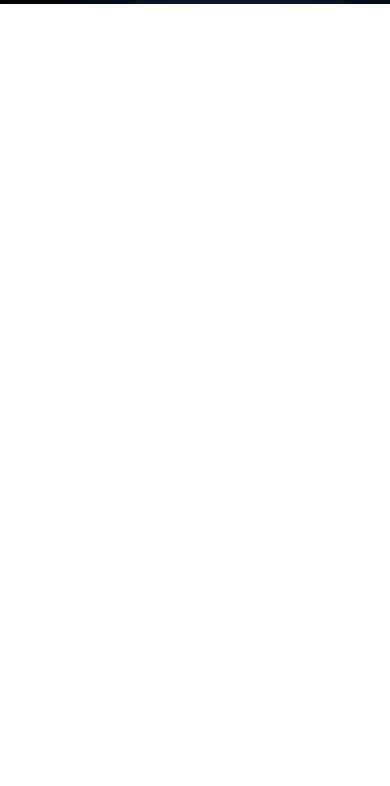
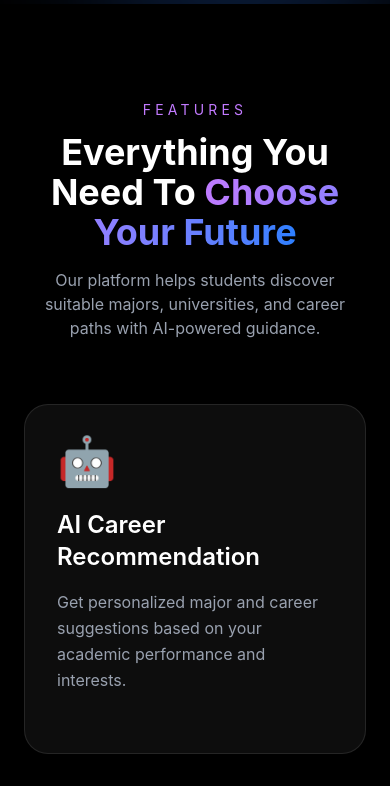
Before and after one commit to nguyenketri/career-orientation-web, a React app in the folder frontend/: page / in a window 390 px wide. Shown: the part 840-1626 px from the top of the page. Before the commit the page ends 844 px from the top, so only its background shows below. Built offline with nearby package versions, Linux system fonts and the light colour scheme; the HTML template or start-up script is replaced by a standard one.

Commit message:
feat(homepage): build feature section UI
- create responsive feature cards
- add startup-style glassmorphism UI
- implement hover animations and gradient effects

```diff
--- /dev/null
+++ b/frontend/src/components/FeatureSection.jsx
@@ -0,0 +1,74 @@
+const features = [
+  {
+    title: "AI Career Recommendation",
+    description:
+      "Get personalized major and career suggestions based on your academic performance and interests.",
+    icon: "🤖",
+  },
+  {
+    title: "Holland Personality Test",
+    description:
+      "Discover your personality type and explore careers that truly fit your strengths.",
+    icon: "🧠",
+  },
+  {
+    title: "University Matching",
+    description:
+      "Find universities and majors that match your scores and future goals.",
+    icon: "🎓",
+  },
+];
+
+const FeatureSection = () => {
+  return (
+    <section className="bg-black px-6 py-24 text-white">
+      <div className="mx-auto max-w-7xl">
+        {/* Heading */}
+        <div className="mb-16 text-center">
+          <p className="mb-3 text-sm uppercase tracking-[0.3em] text-purple-400">
+            Features
+          </p>
+
+          <h2 className="mb-4 text-4xl font-bold md:text-5xl">
+            Everything You Need To
+            <span className="bg-gradient-to-r from-purple-400 to-blue-500 bg-clip-text text-transparent">
+              {" "}
+              Choose Your Future
+            </span>
+          </h2>
+
+          <p className="mx-auto max-w-2xl text-gray-400">
+            Our platform helps students discover suitable majors, universities,
+            and career paths with AI-powered guidance.
+          </p>
+        </div>
+
+        {/* Cards */}
+        <div className="grid gap-8 md:grid-cols-2 lg:grid-cols-3">
+          {features.map((feature, index) => (
+            <div
+              key={index}
+              className="group rounded-3xl border border-white/10 bg-white/5 p-8 backdrop-blur-lg transition hover:-translate-y-2 hover:border-purple-500/30"
+            >
+              {/* Icon */}
+              <div className="mb-6 text-5xl">{feature.icon}</div>
+
+              {/* Title */}
+              <h3 className="mb-4 text-2xl font-semibold">{feature.title}</h3>
+
+              {/* Description */}
+              <p className="leading-relaxed text-gray-400">
+                {feature.description}
+              </p>
+
+              {/* Hover line */}
+              <div className="mt-6 h-1 w-0 bg-gradient-to-r from-purple-400 to-blue-500 transition-all duration-300 group-hover:w-full"></div>
+            </div>
+          ))}
+        </div>
+      </div>
+    </section>
+  );
+};
+
+export default FeatureSection;
--- a/frontend/src/pages/HomePage.jsx
+++ b/frontend/src/pages/HomePage.jsx
@@ -1,11 +1,13 @@
 import Navbar from "../components/Navbar";
 import HeroSection from "../components/HeroSection";
+import FeatureSection from "../components/FeatureSection";
 
 const HomePage = () => {
   return (
     <div className="bg-black">
       <Navbar />
       <HeroSection />
+      <FeatureSection />
     </div>
   );
 };
```
